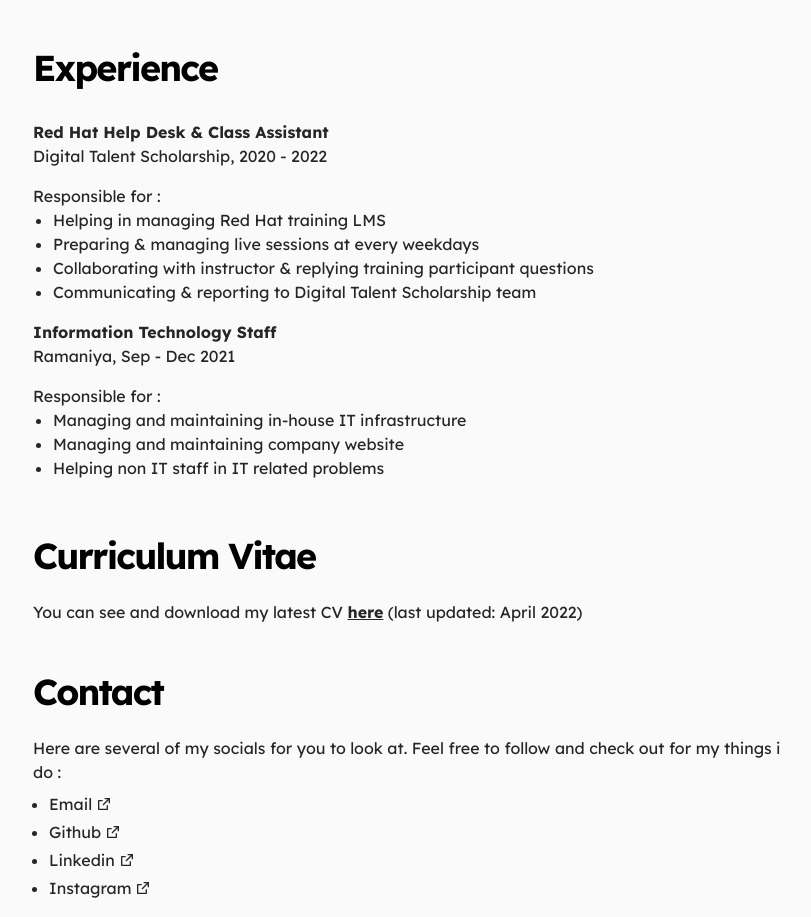
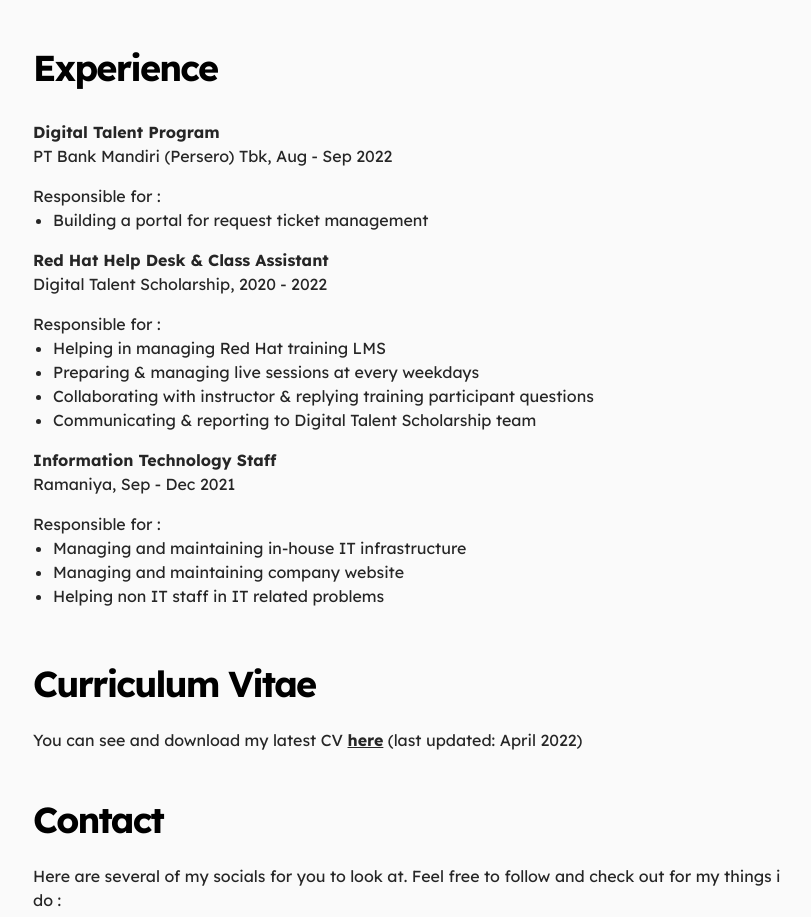
Before and after one commit to irfan44/irfannm, a Next.js app: page /about in a window 1280 px wide. Shown: the part 928-1845 px from the top of the page, without its empty margins (223-1034 px from the left). Built offline with nearby package versions, Linux system fonts and the light colour scheme.

Commit message:
feat: add new experience

```diff
--- a/data/constants/experience.ts
+++ b/data/constants/experience.ts
@@ -1,6 +1,12 @@
 import Experience from 'types/experience';
 
 const experience: Experience[] = [
+  {
+    title: 'Digital Talent Program',
+    company: 'PT Bank Mandiri (Persero) Tbk',
+    year: 'Aug - Sep 2022',
+    responsibility: ['Building a portal for request ticket management'],
+  },
   {
     title: 'Red Hat Help Desk & Class Assistant',
     company: 'Digital Talent Scholarship',
```
